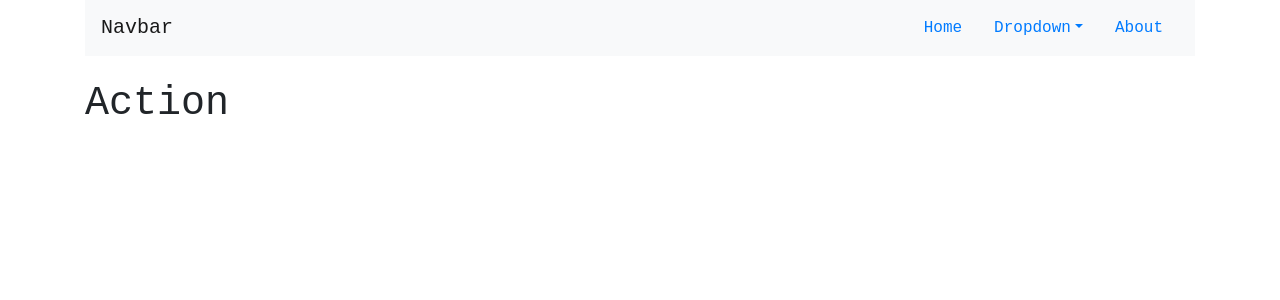
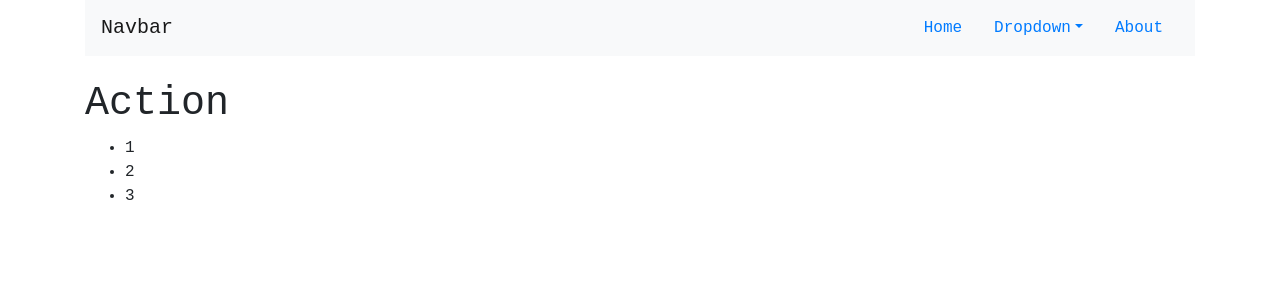
Before and after one commit to qcjn/react-bootstrap-pudriu, a React (Create React App) app: page /action in a window 1280 px wide. Shown: the top 300 px of the page. Built offline with nearby package versions, Linux system fonts and the light colour scheme.

Commit message:
1 file modified

```diff
--- a/Action.js
+++ b/Action.js
@@ -4,5 +4,10 @@ import Layout from "./Layout";
 export default () => (
   <Layout>
     <h1>Action</h1>
+    <ul>{listItems}</ul>
   </Layout>
 )
+
+
+const arr = [1, 2 , 3]
+const listItems = arr.map(num => <li>{num}</li>)
```
